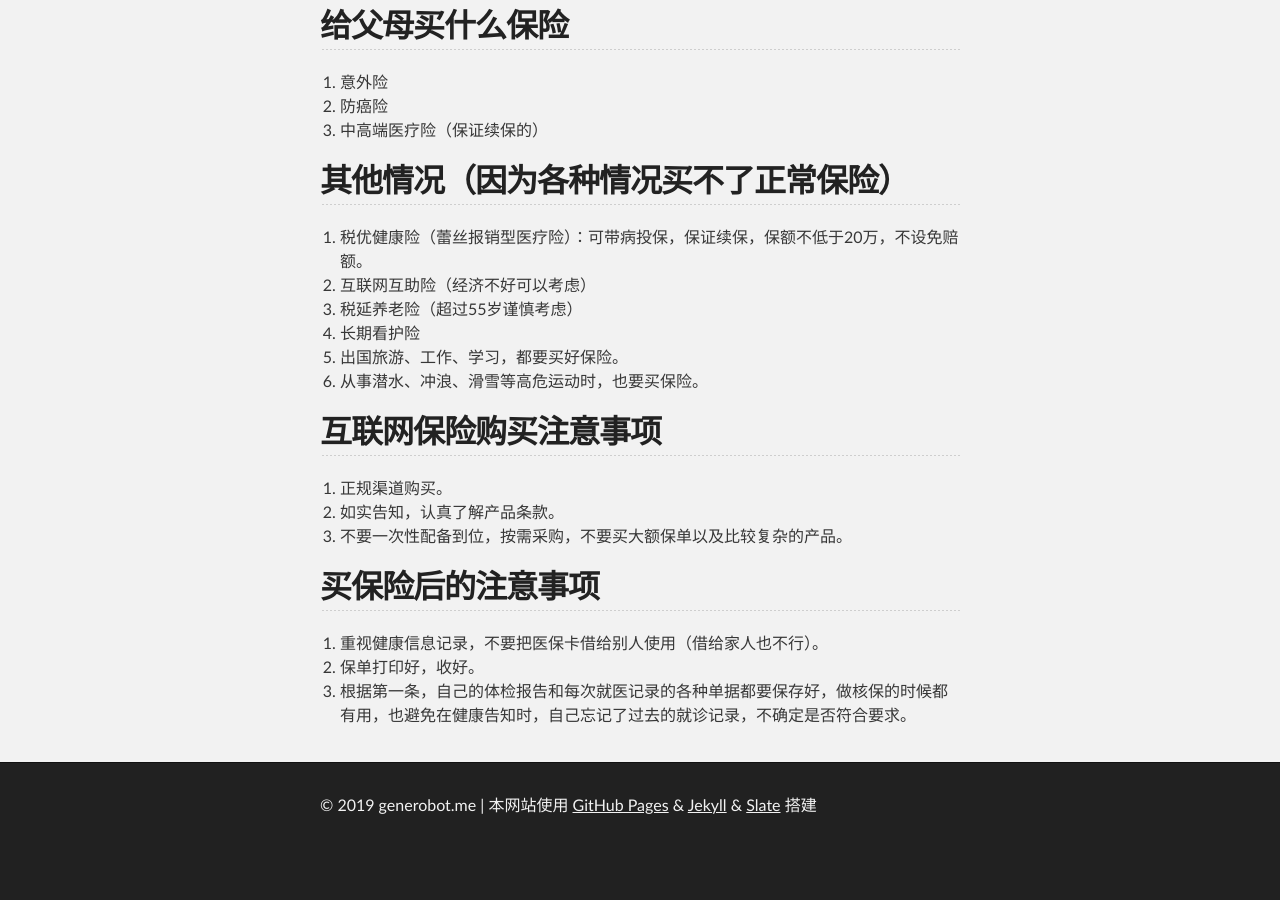
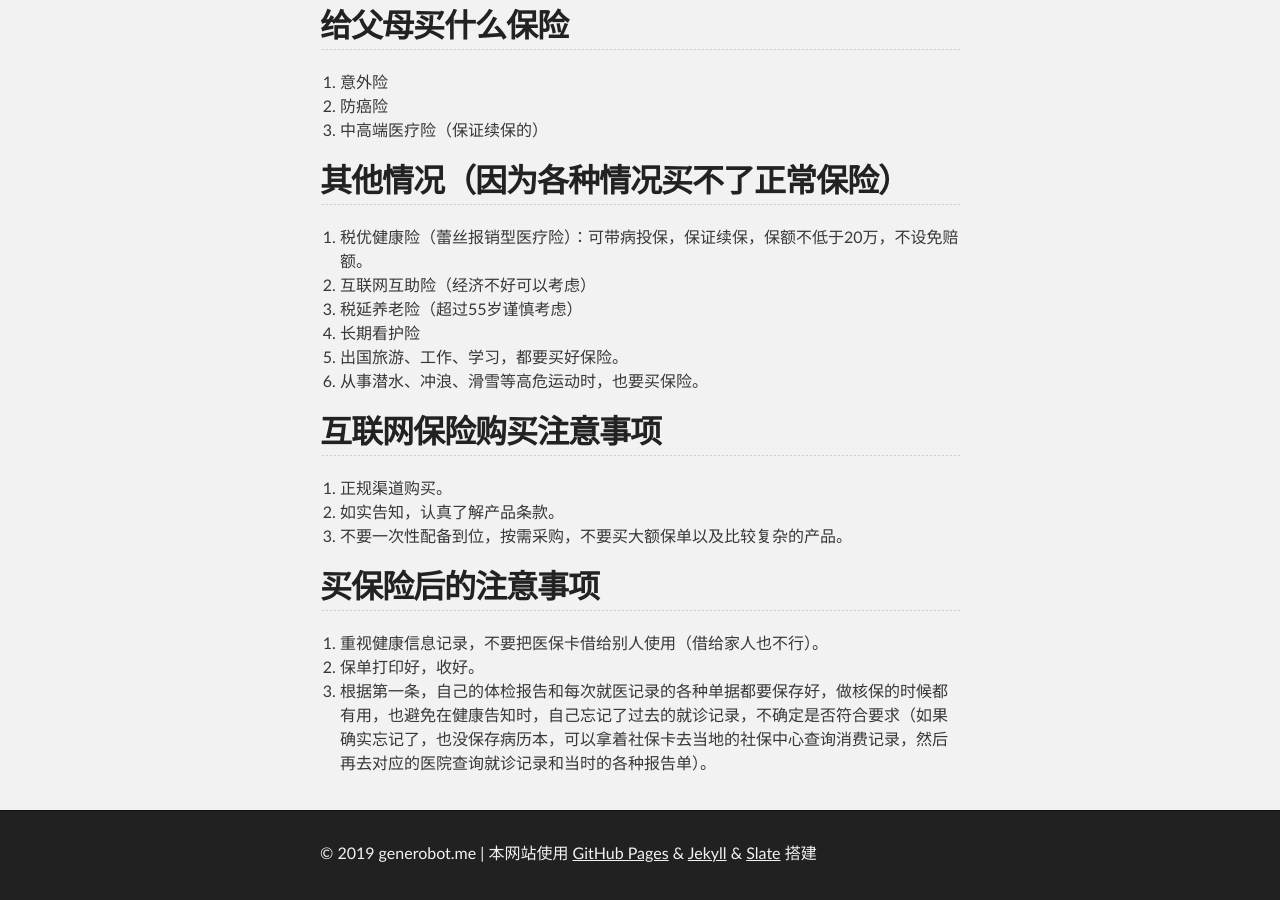
Before and after one commit to s32n/s32n.github.io, a Jekyll site: the page built from _posts/2020-4-6-insurance-plan.md, in a window 1280 px wide and 900 px high, scrolled down 3866 px. Built offline with Jekyll 4.4.1, drawn with Linux system fonts in a browser that asks for light colours; comment, search, counter and statistics services are not loaded; before the commit the page ends 4718 px from its top, so only the background shows below that.

Commit message:
补充医疗记录查询办法

```diff
--- a/_posts/2020-4-6-insurance-plan.md
+++ b/_posts/2020-4-6-insurance-plan.md
@@ -158,4 +158,4 @@ date:   2020-04-06
 
 1. 重视健康信息记录，不要把医保卡借给别人使用（借给家人也不行）。
 2. 保单打印好，收好。
-3. 根据第一条，自己的体检报告和每次就医记录的各种单据都要保存好，做核保的时候都有用，也避免在健康告知时，自己忘记了过去的就诊记录，不确定是否符合要求。
+3. 根据第一条，自己的体检报告和每次就医记录的各种单据都要保存好，做核保的时候都有用，也避免在健康告知时，自己忘记了过去的就诊记录，不确定是否符合要求（如果确实忘记了，也没保存病历本，可以拿着社保卡去当地的社保中心查询消费记录，然后再去对应的医院查询就诊记录和当时的各种报告单）。
```
